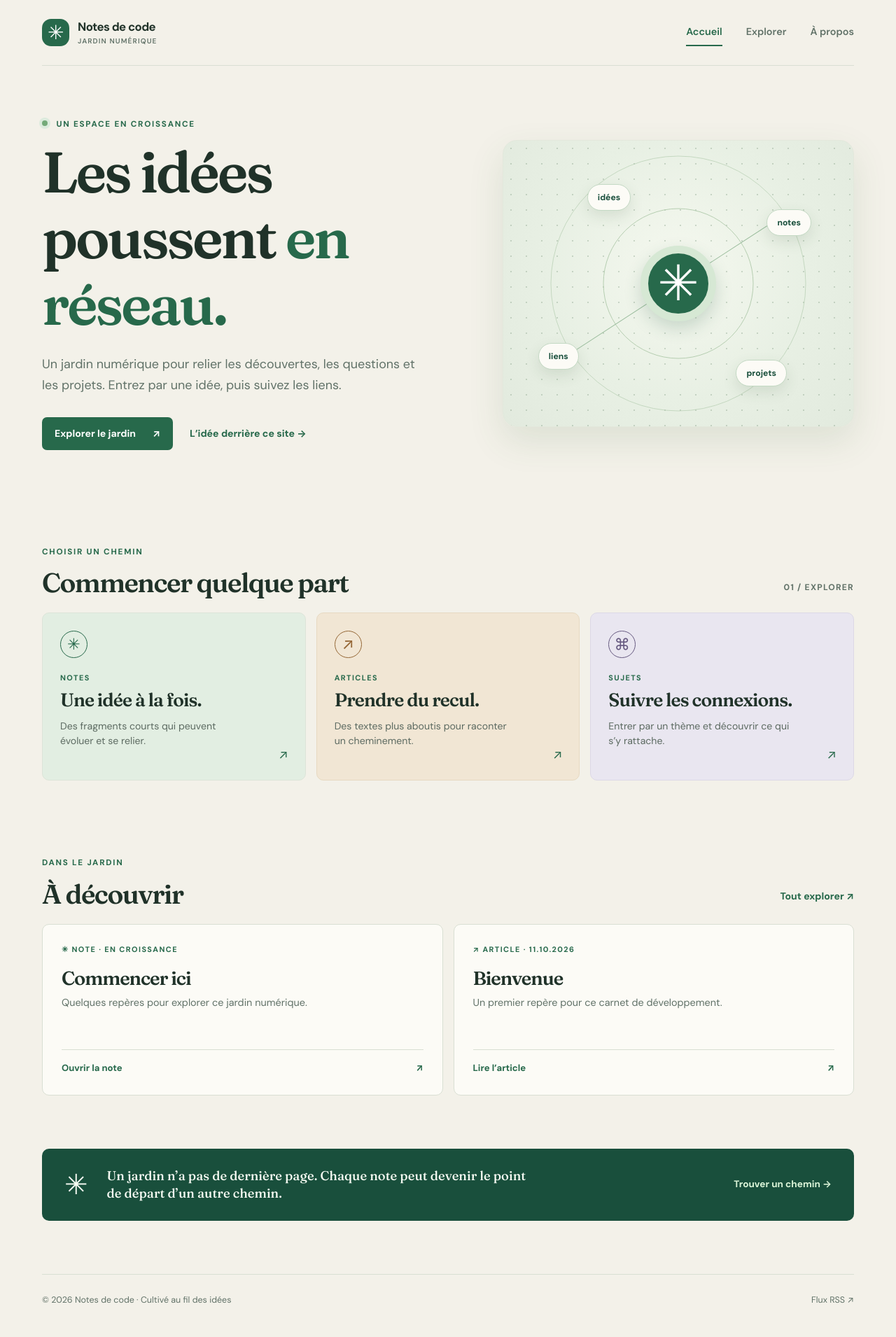
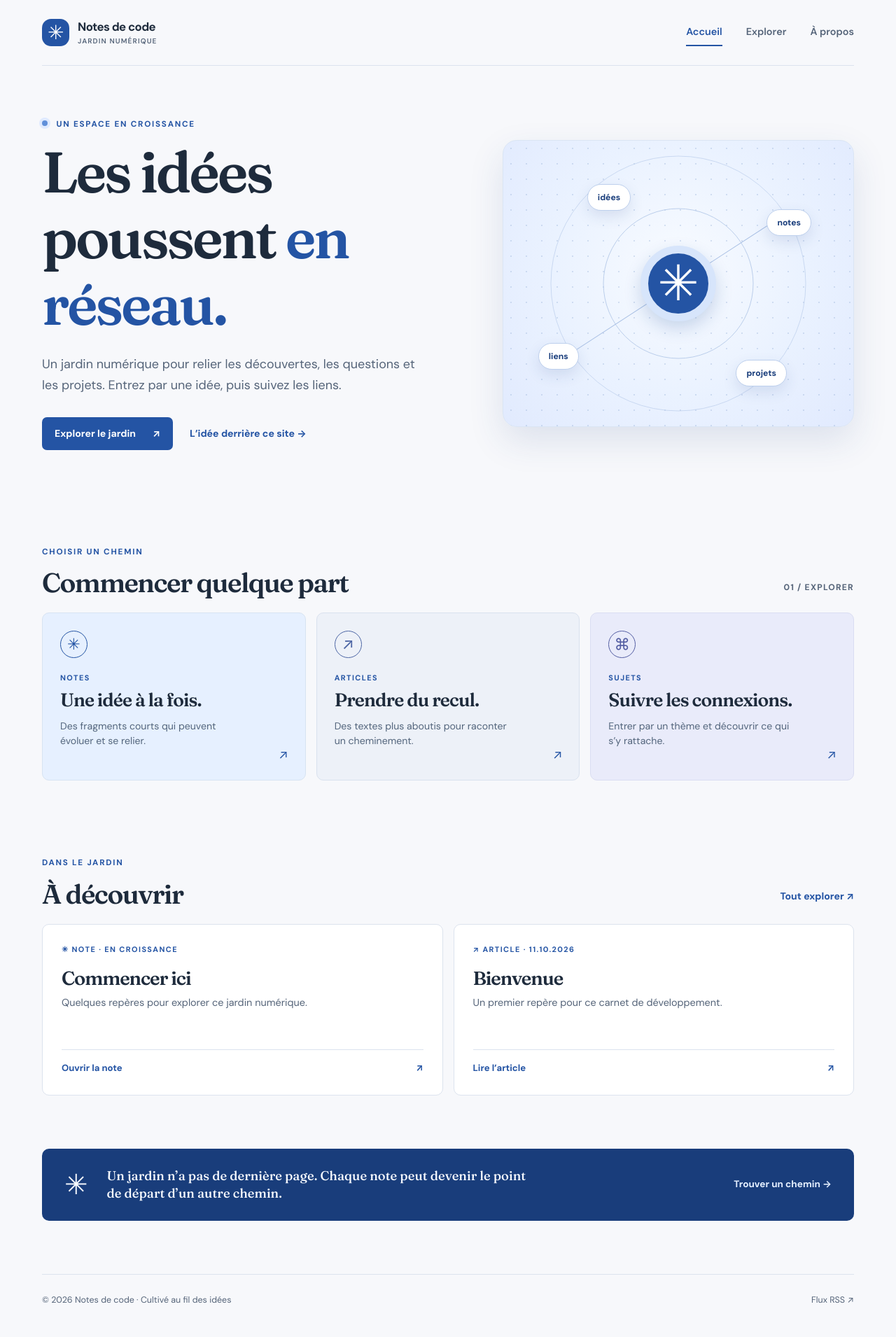
Before and after one commit to bwik05/personal-site, a Jekyll site: the page built from index.md, in a window 1280 px wide. Shown: the whole page at 70% size. Built offline with Jekyll 4.4.1, drawn with Linux system fonts in a browser that asks for light colours.

Commit message:
Shift digital garden palette to royal blue

```diff
--- a/_layouts/default.html
+++ b/_layouts/default.html
@@ -3,7 +3,7 @@
   <head>
     <meta charset="utf-8">
     <meta name="viewport" content="width=device-width, initial-scale=1">
-    <meta name="theme-color" content="#f3f1e9">
+    <meta name="theme-color" content="#f7f8fb">
     <title>{% if page.title %}{{ page.title | escape }} · {% endif %}{{ site.title | escape }}</title>
     <meta name="description" content="{{ page.description | default: site.description | escape }}">
     <link rel="canonical" href="{{ page.url | absolute_url }}">
--- a/assets/css/style.css
+++ b/assets/css/style.css
@@ -1,15 +1,15 @@
 :root {
-  --paper: #f3f1e9;
-  --surface: #fcfbf6;
-  --ink: #203229;
-  --muted: #617268;
-  --line: #d9dfd3;
-  --green: #27694b;
-  --deep: #194f3c;
-  --mint: #e2eee2;
-  --sand: #f1e6d4;
-  --lavender: #e9e6f0;
-  --code: #eaf0e8;
+  --paper: #f7f8fb;
+  --surface: #ffffff;
+  --ink: #1e2b3c;
+  --muted: #556479;
+  --line: #dce3ee;
+  --blue: #2454a4;
+  --blue-deep: #193d7b;
+  --ice: #e6f0ff;
+  --mist: #edf1f8;
+  --periwinkle: #e9ebfa;
+  --code: #eef3f9;
 }
 * {
   box-sizing: border-box;
@@ -30,15 +30,15 @@ body {
   -webkit-font-smoothing: antialiased;
 }
 a {
-  color: var(--green);
+  color: var(--blue);
   text-underline-offset: 0.18em;
 }
 a:hover {
-  color: var(--deep);
+  color: var(--blue-deep);
 }
 a:focus-visible,
 button:focus-visible {
-  outline: 3px solid var(--green);
+  outline: 3px solid var(--blue);
   outline-offset: 4px;
   border-radius: 3px;
 }
@@ -55,7 +55,7 @@ img {
   top: -60px;
   z-index: 10;
   padding: 9px 14px;
-  background: var(--deep);
+  background: var(--blue-deep);
   color: #fff;
 }
 .skip-link:focus {
@@ -99,7 +99,7 @@ img {
   width: 39px;
   height: 39px;
   border-radius: 13px;
-  background: var(--green);
+  background: var(--blue);
   color: #fff;
   font-size: 1.75rem;
   font-weight: 400;
@@ -118,17 +118,17 @@ img {
 }
 .site-header nav a:hover,
 .site-header nav a[aria-current="page"] {
-  color: var(--green);
+  color: var(--blue);
 }
 .site-header nav a[aria-current="page"] {
-  border-bottom: 2px solid var(--green);
+  border-bottom: 2px solid var(--blue);
 }
 main {
   min-height: 65vh;
 }
 .eyebrow {
   margin: 0 0 12px;
-  color: var(--green);
+  color: var(--blue);
   font-size: 0.73rem;
   font-weight: 700;
   letter-spacing: 0.15em;
@@ -167,8 +167,8 @@ p {
   height: 8px;
   margin-right: 8px;
   border-radius: 50%;
-  background: #74aa79;
-  box-shadow: 0 0 0 4px #dcebdd;
+  background: #5f8fda;
+  box-shadow: 0 0 0 4px #dfeaff;
   vertical-align: 1px;
 }
 .hero h1 {
@@ -177,7 +177,7 @@ p {
   font-size: clamp(3.1rem, 6.4vw, 6rem);
 }
 .hero h1 em {
-  color: var(--green);
+  color: var(--blue);
   font-style: normal;
 }
 .hero-lead {
@@ -207,11 +207,11 @@ p {
   text-decoration: none;
 }
 .button-primary {
-  background: var(--green);
+  background: var(--blue);
   color: #fff;
 }
 .button-primary:hover {
-  background: var(--deep);
+  background: var(--blue-deep);
   color: #fff;
 }
 .text-link,
@@ -228,22 +228,22 @@ p {
   position: relative;
   min-height: 410px;
   overflow: hidden;
-  border: 1px solid #e3e8dc;
+  border: 1px solid #dae5f4;
   border-radius: 20px;
   background: radial-gradient(
     circle at 50% 45%,
-    #f5f8ef 0,
-    #e8f0e4 54%,
-    #e2eade 100%
+    #f8fbff 0,
+    #eaf2ff 54%,
+    #e1eafe 100%
   );
-  box-shadow: 0 20px 50px #406e4020;
+  box-shadow: 0 20px 50px #274b8920;
 }
 .garden-art:before {
   position: absolute;
   inset: 0;
   content: "";
   opacity: 0.32;
-  background-image: radial-gradient(#759177 1px, transparent 1px);
+  background-image: radial-gradient(#8da9d2 1px, transparent 1px);
   background-size: 22px 22px;
 }
 .garden-art:after {
@@ -253,14 +253,14 @@ p {
   width: 70%;
   height: 1px;
   content: "";
-  background: #9abc9c;
+  background: #a8bfe4;
   transform: translate(-50%, -50%) rotate(-33deg);
 }
 .orbit {
   position: absolute;
   top: 50%;
   left: 50%;
-  border: 1px solid #b6ceb1;
+  border: 1px solid #bbceeb;
   border-radius: 50%;
   transform: translate(-50%, -50%);
 }
@@ -282,10 +282,10 @@ p {
   place-items: center;
   width: 108px;
   height: 108px;
-  border: 11px solid #d6e8d4;
+  border: 11px solid #d7e5fb;
   border-radius: 50%;
-  background: var(--green);
-  box-shadow: 0 10px 25px #285e4533;
+  background: var(--blue);
+  box-shadow: 0 10px 25px #1b4c9733;
   color: #fff;
   font-size: 4.4rem;
   line-height: 1;
@@ -295,11 +295,11 @@ p {
   position: absolute;
   z-index: 3;
   padding: 8px 14px;
-  border: 1px solid #c4d9c4;
+  border: 1px solid #bed0ed;
   border-radius: 99px;
   background: var(--surface);
-  box-shadow: 0 8px 20px #355a3820;
-  color: var(--deep);
+  box-shadow: 0 8px 20px #264b8520;
+  color: var(--blue-deep);
   font-size: 0.76rem;
   font-weight: 700;
 }
@@ -356,7 +356,7 @@ p {
   flex-direction: column;
   align-items: flex-start;
   padding: 25px;
-  border: 1px solid #dce4d8;
+  border: 1px solid #d7e3f2;
   border-radius: 10px;
   color: var(--ink);
   text-decoration: none;
@@ -366,19 +366,19 @@ p {
 }
 .path-card:hover {
   transform: translateY(-4px);
-  box-shadow: 0 12px 30px #334c3121;
+  box-shadow: 0 12px 30px #263f7421;
   color: var(--ink);
 }
 .path-notes {
-  background: var(--mint);
+  background: var(--ice);
 }
 .path-articles {
-  background: var(--sand);
-  border-color: #e7d9c1;
+  background: var(--mist);
+  border-color: #d9e1ee;
 }
 .path-topics {
-  background: var(--lavender);
-  border-color: #dcd8e6;
+  background: var(--periwinkle);
+  border-color: #daddf2;
 }
 .path-icon {
   display: grid;
@@ -388,19 +388,19 @@ p {
   margin-bottom: 20px;
   border: 1px solid currentColor;
   border-radius: 50%;
-  color: var(--green);
+  color: var(--blue);
   font-size: 1.4rem;
   line-height: 1;
 }
 .path-articles .path-icon {
-  color: #946635;
+  color: #4c65a4;
 }
 .path-topics .path-icon {
-  color: #665980;
+  color: #535da2;
 }
 .path-label,
 .entry-type {
-  color: var(--green);
+  color: var(--blue);
   font-size: 0.68rem;
   font-weight: 700;
   letter-spacing: 0.13em;
@@ -416,7 +416,7 @@ p {
 .path-description {
   max-width: 260px;
   margin-top: 11px;
-  color: #5c6a61;
+  color: #53657c;
   font-size: 0.88rem;
   line-height: 1.5;
 }
@@ -424,7 +424,7 @@ p {
   position: absolute;
   right: 24px;
   bottom: 21px;
-  color: var(--green);
+  color: var(--blue);
   font-size: 1.1rem;
 }
 .recent-section {
@@ -452,8 +452,8 @@ p {
 }
 .entry-card:hover {
   transform: translateY(-3px);
-  border-color: #a5c4a7;
-  box-shadow: 0 12px 28px #334c3117;
+  border-color: #9db8e4;
+  box-shadow: 0 12px 28px #263f7417;
   color: var(--ink);
 }
 .entry-card h3 {
@@ -472,7 +472,7 @@ p {
   margin-top: auto;
   padding-top: 15px;
   border-top: 1px solid var(--line);
-  color: var(--green);
+  color: var(--blue);
   font-size: 0.82rem;
   font-weight: 700;
 }
@@ -483,8 +483,8 @@ p {
   margin: 8px 0 76px;
   padding: 26px 32px;
   border-radius: 10px;
-  background: var(--deep);
-  color: #f6fbf3;
+  background: var(--blue-deep);
+  color: #f7faff;
 }
 .garden-note > span {
   font-size: 2.5rem;
@@ -500,7 +500,7 @@ p {
 .garden-note a {
   margin-left: auto;
   white-space: nowrap;
-  color: #dbf4d8;
+  color: #e4efff;
   font-size: 0.85rem;
   font-weight: 700;
   text-decoration: none;
@@ -551,7 +551,7 @@ p {
 }
 .meta-divider {
   margin: 0 4px;
-  color: #91a193;
+  color: #91a0b5;
 }
 .tag-list {
   display: flex;
@@ -561,16 +561,16 @@ p {
 }
 .tag {
   padding: 4px 11px;
-  border: 1px solid #b9d2b9;
+  border: 1px solid #b7cbed;
   border-radius: 99px;
-  background: #edf5e9;
-  color: var(--green);
+  background: #edf3ff;
+  color: var(--blue);
   font-size: 0.76rem;
   font-weight: 700;
   text-decoration: none;
 }
 .tag:hover {
-  background: #d9ead5;
+  background: #dbe8ff;
 }
 .prose {
   max-width: 690px;
@@ -603,7 +603,7 @@ p {
 }
 .prose blockquote {
   padding: 0.1em 0 0.1em 1.1em;
-  border-left: 3px solid var(--green);
+  border-left: 3px solid var(--blue);
   color: var(--muted);
 }
 .prose code {
@@ -674,11 +674,11 @@ p {
   text-decoration: none;
 }
 .related-link:hover {
-  border-color: #9fc19f;
-  color: var(--green);
+  border-color: #95b4e6;
+  color: var(--blue);
 }
 .related-link span:first-child {
-  color: var(--green);
+  color: var(--blue);
   font-size: 0.72rem;
   font-weight: 700;
   text-transform: uppercase;
@@ -720,11 +720,11 @@ p {
     sans-serif;
 }
 .topic-button:hover {
-  border-color: #9fc19f;
+  border-color: #95b4e6;
 }
 .topic-button.is-active {
-  border-color: var(--green);
-  background: var(--green);
+  border-color: var(--blue);
+  background: var(--blue);
   color: #fff;
 }
 .explorer-grid {
```
